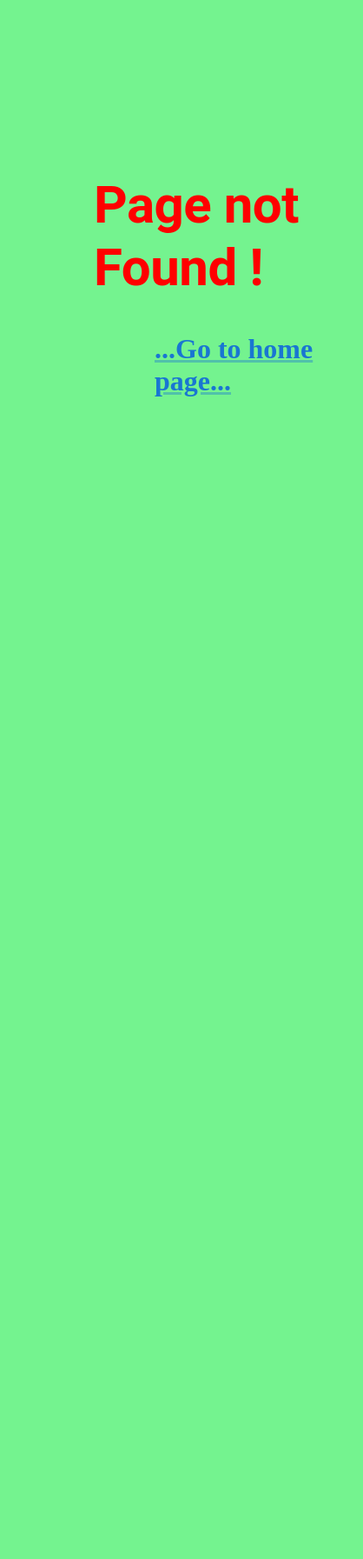
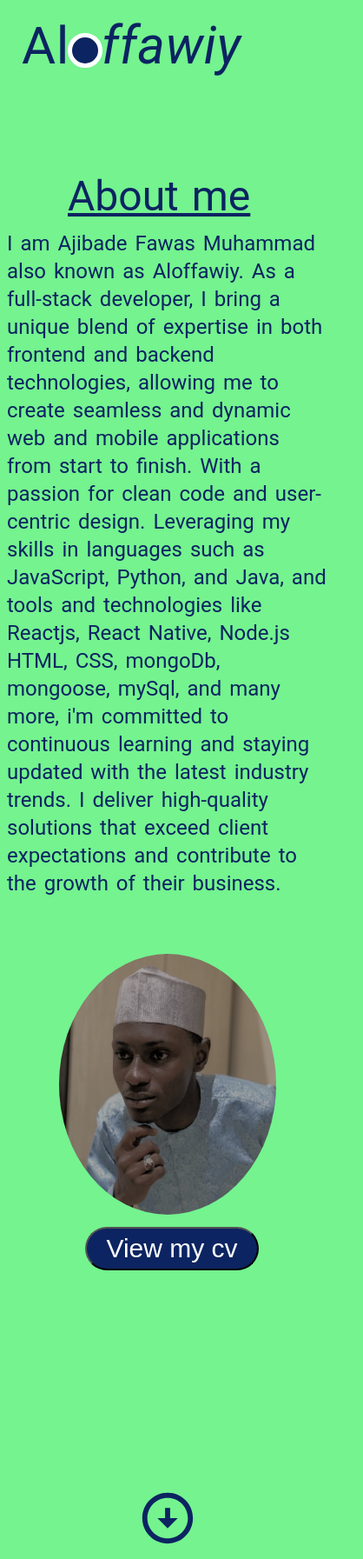
Before and after one commit to Aloffawiy/portfolio, a React (Create React App) app: page /about in a window 390 px wide. Before the commit this address had no page. Shown: the whole page at 87% size, 418 px wide, since content can reach past the window. Before the commit the page ends 844 px from the top, so only its background shows below. Built offline with nearby package versions, Linux system fonts and the light colour scheme; a web font is replaced by a local one.

Commit message:
bismillah

```diff
--- a/src/About.js
+++ b/src/About.js
@@ -3,18 +3,18 @@ import {Link, Typography}  from '@mui/material/';
 import ArrowCircleDownIcon from '@mui/icons-material/ArrowCircleDown';
 
 
-const Home = () => {
+const About = () => {
     return(
 <>
 
 <div className="stage" style={{display:'flex'}}>
-  <Typography style={{color:'#0c2461', fontSize:'60px', marginLeft:'15px'}}>Al</Typography>
-  <Typography style={{color:'white', fontSize:'60px', }}>O</Typography>
+  <Typography style={{color:'#0c2461', fontSize:'60px', marginLeft:'17px'}}>Al</Typography>
+  <Typography style={{color:'white', fontSize:'60px', }}>o</Typography>
 <figure class="ball"></figure>
-<Typography  style={{color:'#0c2461', fontSize:'60px', marginLeft:'4px', fontStyle:'oblique'}}>ffawiy</Typography>
+<Typography  style={{color:'#0c2461', fontSize:'60px', marginLeft:'2px', fontStyle:'oblique'}}>ffawiy</Typography>
 </div>
 
-    <div className='home-container' >
+    <div className='about-container' >
 
       <Typography variant='h5' className='info-msg'>
       <Typography variant='h3'className='title-about'>About me</Typography>
@@ -45,4 +45,4 @@ const Home = () => {
 
     )
     }
-    export default Home;
+    export default About;
--- a/src/App.css
+++ b/src/App.css
@@ -11,12 +11,59 @@ body{
 }
 
 
+
 /* HOME */
-.home-container{
+.name1{
+
+  color:white;
+   font-size: 250px;
+   margin-left:15px;
+}
+.name2{
+  color:white;
+  font-size: 250px;
+}
+.name3{
+  color:white;
+  font-size: 250px;
+   font-style:oblique;
+}
+
+
+ svg {
+  font-family: 'Russo One', sans-serif;
+  border-radius: 6px;
+  position: relative;
+  display:flex;
+   justify-content:center;
+}
+
+svg text {
+  animation: stroke 5s infinite alternate;
+  stroke-width: 2;
+  stroke: white;
+}
+@keyframes stroke {
+  0%   {
+    fill: #0c2461; stroke: white;
+    stroke-dashoffset: 25%; stroke-dasharray: 0 50%; stroke-width: 2;
+  }
+  70%  {fill: #0c2461; stroke:white; }
+  80%  {fill: #0c2461; stroke: white; stroke-width: 3; }
+  100% {
+    fill: white; stroke: rgba(54,95,160,0);
+    stroke-dashoffset: -25%; stroke-dasharray: 50% 0; stroke-width: 0;
+  }
+}
+
+
+
+/* About */
+.about-container{
   display:flex;
 }
 .details{
-  margin-left: 150px;
+  margin-left: 100px;
 }
 .info-msg{
 font-family:monospac;
@@ -31,8 +78,13 @@ font-family:monospac;
   width: 400px;
   height:460px;
    border-radius:100px;
-  margin-top :0px;
+  margin-top :20px;
   margin-right: 100px;
+}
+.title-about{
+  color:#0c2461;
+   padding-bottom:10px;
+    padding-top:40px;
 }
 .btn{
   margin-top: 10px;
@@ -102,7 +154,7 @@ background-color:#6275e4;
 /* CONTACT */
 .title-contact{
   color:#0c2461;
-  padding-left:600px;
+  padding-left:200px;
     padding-top:25px;
     max-width:1500px;
 }
@@ -111,7 +163,8 @@ background-color:#6275e4;
   justify-content: space-between;
 }
 .connect2{
-  color:white; font-size: 75px;
+  color:#0c2461;
+  font-size: 75px;
   margin-left:90px
 }
 
@@ -119,19 +172,32 @@ background-color:#6275e4;
 
 
 @media only screen and (max-width: 600px) { /* Adjust breakpoint as needed for phones */
+  svg{
+    padding-top: 250px;
+    margin-right: 20px;
+  }
+
   .home-container {
-    flex-direction: column-reverse; /* Reverse flex direction for phones */
+    flex-direction: column; /* Reverse flex direction for phones */
+  }
+  .about-container{
+   flex-direction: column;
+  }
+  .title-about{
+    padding-left:70px;
+    text-decoration: underline;
   }
   .info-msg {
     font-size: 35px;
     width: 370px;
-    text-align:justify;
+    text-align:left;
     letter-spacing: 1.5px;
     word-spacing: 3px;
     line-height: 1.3;
     padding-left:0px;
     padding-top:60px;
-    padding-bottom:15px
+    padding-bottom:15px;
+    padding-right: 20px;
   }
   .info-img {
     width: 250px; /* Adjust max-width for phones */
@@ -139,6 +205,7 @@ background-color:#6275e4;
     height: 300px;
     margin-left: 50px;
     margin-top: 50px;
+
   }
   .btn{
     background-color:#0c2461;
@@ -157,9 +224,9 @@ flex-direction: column;
   }
   .title-edu{
     color:#0c2461;
-    padding-left:60px;
-     padding-bottom:10px;
+    padding-left:10px;
       padding-top:40px;
+      text-decoration: underline;
   }
   .edu{
     margin-top:60px;
@@ -177,19 +244,20 @@ flex-direction: column;
     color:#0c2461;
     padding-left:110px;
       padding-top:45px;
+      text-decoration: underline;
   }
 .connects{
-  flex-direction:column-reverse;
-  margin-left: 20px;
+  flex-direction:column;
 }
 .connect2{
   margin-left: 0px;
-  margin-TOP: 50px;
+  margin-top: 50px;
 }
 .title-contact{
   color:#0c2461;
   padding-left:50px;
     padding-top:25px;
+    text-decoration: underline;
 }
 }
 
@@ -220,11 +288,12 @@ flex-direction: column;
 .ball {
   background:#0c2461;
   border-radius: 50%;
-  height: 40px;
+  height: 30px;
   position: absolute;
-  width: 40px;
+  width: 30px;
   margin-left:70px;
   border-width: 5px;
   border-style: solid;
   border-color: white;
+  margin-top: 30px;
 }
--- a/src/App.js
+++ b/src/App.js
@@ -1,4 +1,5 @@
 import './App.css';
+import Home from './Home';
 import About from './About';
 import Contact from './Contact';
 import Edu from './Edu';
@@ -11,7 +12,8 @@ function App() {
     <Router>
     <div className="App">
 <Routes>
-  <Route exact path='/'element={<About/>} />
+<Route exact path='/'element={<Home/>} />
+  <Route exact path='/about'element={<About/>} />
   <Route exact path='/contact'element={<Contact/>} />
   <Route exact path='/experience'element={<Edu/>} />
   <Route exact path='/work'element={<Work/>} />
--- a/src/Contact.js
+++ b/src/Contact.js
@@ -10,10 +10,10 @@ return(
 <>
 
 <div className="stage" style={{display:'flex'}}>
-  <Typography className='name1' style={{color:'#0c2461', fontSize:'60px', marginLeft:'15px', }}>Al</Typography>
-  <Typography className='name2' style={{color:'white', fontSize:'60px',}}>O</Typography>
+  <Typography style={{color:'#0c2461', fontSize:'60px', marginLeft:'17px'}}>Al</Typography>
+  <Typography style={{color:'white', fontSize:'60px', }}>o</Typography>
 <figure class="ball"></figure>
-<Typography className='name'  style={{color:'#0c2461', fontSize:'60px', marginLeft:'1px', fontStyle:'oblique'}}>ffawiy</Typography>
+<Typography  style={{color:'#0c2461', fontSize:'60px', marginLeft:'2px', fontStyle:'oblique'}}>ffawiy</Typography>
 </div>
 
     <Typography variant='h3'className='title-contact'>Contact me!</Typography>
@@ -29,8 +29,8 @@ return(
 
 </div>
 
-<div className="connect1" style={{color:'white', paddingRight:'120px'}}>
-<Typography style={{color:'#0c2461', fontSize: '35px'}}> <strong> Connect with me</strong> </Typography><br />
+<div  style={{color:'white', paddingRight:'120px'}}>
+
 <Link  href='https://www.linkedin.com/in/fawas-ajibade-80aa56255'><LinkedInIcon style={{fill:'#0c2461', fontSize: '60px'}}/> </Link>
  <Link href='https://twitter.com/Aloffawiy'> <TwitterIcon style={{fill:'#0c2461', fontSize: '60px'}}/> </Link>
   <Link href='https://github.com/Al-offawiy'> <GitHubIcon style={{fill:'#0c2461', fontSize: '60px'}}/> </Link>
--- a/src/Edu.js
+++ b/src/Edu.js
@@ -6,10 +6,10 @@ const Contact = () => {
       <>
 
 <div className="stage" style={{display:'flex'}}>
-  <Typography className='name1' style={{color:'#0c2461', fontSize:'60px', marginLeft:'15px', }}>Al</Typography>
-  <Typography className='name2' style={{color:'white', fontSize:'60px',}}>O</Typography>
+  <Typography style={{color:'#0c2461', fontSize:'60px', marginLeft:'17px'}}>Al</Typography>
+  <Typography style={{color:'white', fontSize:'60px', }}>o</Typography>
 <figure class="ball"></figure>
-<Typography className='name'  style={{color:'#0c2461', fontSize:'60px', marginLeft:'1px', fontStyle:'oblique'}}>ffawiy</Typography>
+<Typography  style={{color:'#0c2461', fontSize:'60px', marginLeft:'2px', fontStyle:'oblique'}}>ffawiy</Typography>
 </div>
 
       <Typography className='title-edu' variant='h3'>Education & Experience</Typography>
--- /dev/null
+++ b/src/Home.js
@@ -0,0 +1,16 @@
+
+
+const Home = () => {
+    return(
+<>
+<svg  viewBox="0 0 1320 300">
+   <text x="23%" y="50%" dy=".35em" text-anchor="middle" className='name1'>Al</text>
+4<text x="36%" y="50%" dy=".35em" text-anchor="middle" className='name2'>o</text>
+
+<text x="65%" y="50%" dy=".35em" text-anchor="middle" className='name3' >ffawiy</text>
+</svg>
+
+      </>
+    )
+    }
+    export default Home;
--- a/src/Work.js
+++ b/src/Work.js
@@ -9,16 +9,16 @@ const Work = () => {
       <>
 
 <div className="stage" style={{display:'flex'}}>
-  <Typography className='name1' style={{color:'#0c2461', fontSize:'60px', marginLeft:'15px', }}>Al</Typography>
-  <Typography className='name2' style={{color:'white', fontSize:'60px',}}>O</Typography>
+  <Typography style={{color:'#0c2461', fontSize:'60px', marginLeft:'17px'}}>Al</Typography>
+  <Typography style={{color:'white', fontSize:'60px', }}>o</Typography>
 <figure class="ball"></figure>
-<Typography className='name'  style={{color:'#0c2461', fontSize:'60px', marginLeft:'1px', fontStyle:'oblique'}}>ffawiy</Typography>
+<Typography  style={{color:'#0c2461', fontSize:'60px', marginLeft:'2px', fontStyle:'oblique'}}>ffawiy</Typography>
 </div>
 
     <Typography variant='h3' className='title-work'>Works</Typography>
 
     <div className="edu-div"  >
-    <a  className='work' href="/">
+    <a  className='work' href="https://deenx.onrender.com">
       <img src={logo1} style={{width:'250px', borderRadius:'100%'}} alt='work-img' />
     <Typography variant='h4' ><strong style={{ color:'white'}}>deenX</strong> </Typography>
     <Typography  style={{ fontSize:'18px', maxWidth:'400px',  color:'#0c2461', fontFamily:'Roboto, sans-serif'}} >
@@ -36,7 +36,7 @@ const Work = () => {
 </Typography>
 </a>
 
-<a  className='work' href="https://ubill.onrender.com/user/payElectricity">
+<a  className='work' href="https://literalouge.onrender.com">
       <img src={logo3} style={{width:'250px', borderRadius:'100%'}} alt='work-img' />
     <Typography variant='h4' ><strong style={{ color:'white'}}>Literalouge</strong> </Typography>
     <Typography  style={{fontSize:'18px', color:'#0c2461', maxWidth:'400px',  fontFamily:'Roboto, sans-serif'}} >
@@ -46,7 +46,7 @@ const Work = () => {
 </a>
     </div>
 
-    <Link href='/contact'><ArrowCircleDownIcon style={{color:'#0c2461',fontSize:'70px', marginLeft:'150px', marginTop:'30px'}}></ArrowCircleDownIcon></Link>
+    <Link href='/contact'><ArrowCircleDownIcon style={{color:'#0c2461',fontSize:'70px', marginLeft:'150px', marginTop:'20px'}}></ArrowCircleDownIcon></Link>
       </>
     )
     }
```
